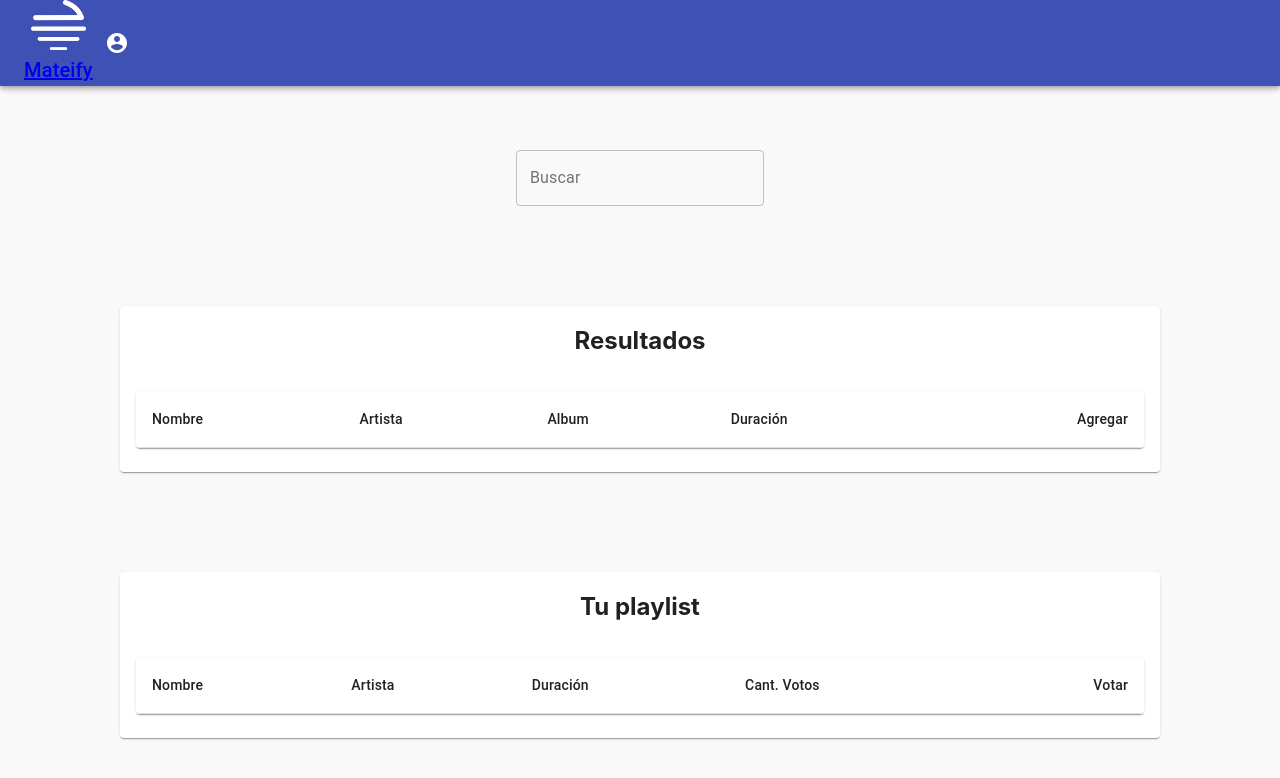
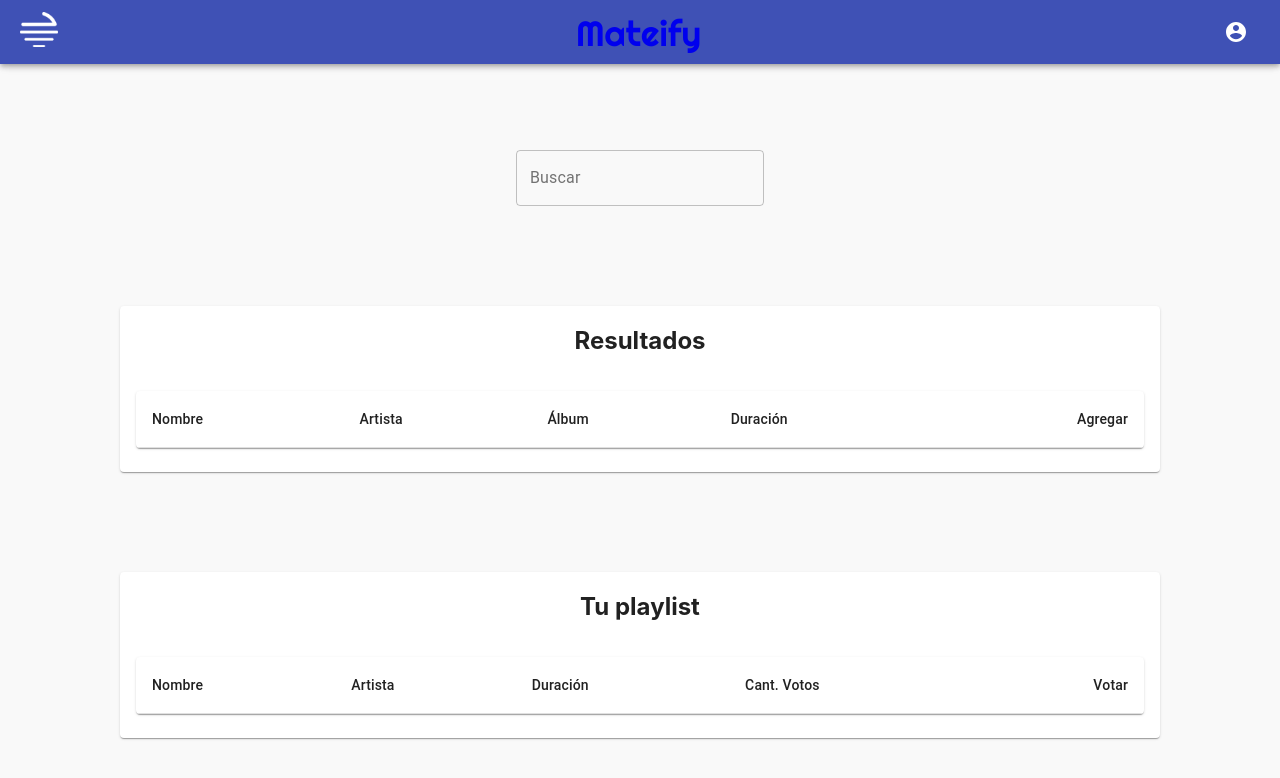
Before and after one commit to rtheni/ProyectoModulo2Matea-RafaelTheni, a React (Create React App) app: page /playlist in a window 1280 px wide. Shown: the top 778 px of the page. Built offline with nearby package versions, Linux system fonts and the light colour scheme.

Commit message:
ajustes css

```diff
--- a/package.json
+++ b/package.json
@@ -12,7 +12,8 @@
     "react-dom": "^16.13.1",
     "react-router": "^5.2.0",
     "react-router-dom": "^5.2.0",
-    "react-scripts": "3.4.3"
+    "react-scripts": "3.4.3",
+    "roboto-fontface": "^0.10.0"
   },
   "scripts": {
     "start": "react-scripts start",
--- a/public/index.html
+++ b/public/index.html
@@ -13,6 +13,7 @@
       user's mobile device or desktop. See https://developers.google.com/web/fundamentals/web-app-manifest/
     -->
     <link rel="manifest" href="%PUBLIC_URL%/manifest.json" />
+    <link href="https://fonts.googleapis.com/css2?family=Righteous&display=swap" rel="stylesheet">
     <!--
       Notice the use of %PUBLIC_URL% in the tags above.
       It will be replaced with the URL of the `public` folder during the build.
--- a/src/components/Login.js
+++ b/src/components/Login.js
@@ -22,6 +22,7 @@ import {
     Route,
     useHistory,
 } from "react-router-dom";
+import { Box } from '@material-ui/core';
 
 
 const Login = () => {
@@ -64,9 +65,9 @@ const Login = () => {
                         <AppBar>
                             <Toolbar className="loginHeader">
                                 <img src={matelogo} alt="matea logo"/>
-                                <Typography variant="h6" noWrap>
+                                <Box fontSize="35px" fontFamily="Righteous">
                                     Mateify
-                                </Typography>
+                                </Box>
                             </Toolbar>
                         </AppBar>
                         <Card className="loginCardContent">
--- a/src/components/LoginError.js
+++ b/src/components/LoginError.js
@@ -5,6 +5,8 @@ import AppBar from '@material-ui/core/AppBar';
 import Typography from '@material-ui/core/Typography';
 import Card from '@material-ui/core/Card';
 import CardContent from '@material-ui/core/CardContent';
+import Toolbar from '@material-ui/core/Toolbar';
+import Box from '@material-ui/core/Box';
 
 import matelogo from '../img/matea_logo.png';
 import redlock from '../img/red-lock.gif';
@@ -25,13 +27,17 @@ const LoginError = () => {
                 <Switch>
                     <Route exact path="/loginerror">
                         <Redirect exact from="/loginerror" to="/loginerror" />
-                        <AppBar className="loginHeader">
-                            <Link to="/login">
-                                <img src={matelogo} alt="matea logo"/>
-                                <Typography variant="h6" noWrap>
-                                    Mateify
-                                </Typography>
-                            </Link>
+                        <AppBar>
+                            <Toolbar className="loginHeader">
+                                <Link to="/login">
+                                    <img src={matelogo} alt="matea logo"/>
+                                </Link>
+                                <Link to="/login">
+                                    <Box fontSize="35px" fontFamily="Righteous">
+                                        Mateify
+                                    </Box>
+                                </Link>
+                            </Toolbar>
                         </AppBar>
                         <Card className="loginCardContent">
                             <CardContent>
--- a/src/components/Playlist.js
+++ b/src/components/Playlist.js
@@ -22,6 +22,7 @@ import TableContainer from '@material-ui/core/TableContainer';
 import TableHead from '@material-ui/core/TableHead';
 import TableRow from '@material-ui/core/TableRow';
 import Paper from '@material-ui/core/Paper';
+import Box from '@material-ui/core/Box';
 
 import matelogo from '../img/matea_logo.png';
 
@@ -76,11 +77,14 @@ function Playlist() {
                         <AppBar className="loginHeader">
                             <Toolbar>
                                 <Link to="/login">
-                                    <img src={matelogo} alt="matea logo"/>
-                                    <Typography variant="h6" noWrap>
+                                    <img src={matelogo} alt="matea logo" className="playlistHeaderLogo"/>
+                                </Link>
+                                <Link to="/login">
+                                    <Box fontSize="35px" fontFamily="Righteous" className="playlistHeaderTitle">
                                         Mateify
-                                    </Typography>
+                                    </Box>
                                 </Link>
+                                <div className="playlistHeaderIcon">
                                 <IconButton
                                     aria-label="account of current user"
                                     aria-controls="menu-appbar"
@@ -89,6 +93,7 @@ function Playlist() {
                                 >
                                     <AccountCircle />
                                 </IconButton>
+                                </div>
                             </Toolbar>
                         </AppBar>
                         <div className="playlistContent">
@@ -104,7 +109,7 @@ function Playlist() {
                                             <TableRow>
                                                 <TableCell>Nombre</TableCell>
                                                 <TableCell>Artista</TableCell>
-                                                <TableCell>Album</TableCell>
+                                                <TableCell>Álbum</TableCell>
                                                 <TableCell>Duración</TableCell>
                                                 <TableCell align="right">Agregar</TableCell>
                                             </TableRow>
--- a/src/styles/login.css
+++ b/src/styles/login.css
@@ -24,3 +24,19 @@ body{
     flex-direction: row;
     justify-content: center;
 }
+.playlistHeaderIcon{
+    position: absolute;
+    right: 20px;
+}
+.playlistHeaderLogo{
+    height: 35px;
+    width: 38px;
+    top: 12px;
+    position: absolute;
+    left: 20px;
+}
+.playlistHeaderTitle{
+    position: absolute;
+    top: 12px;
+    left: 45%
+}
```
Also changed, not shown: 1 other file (tests, documents, lock files or other folders).
